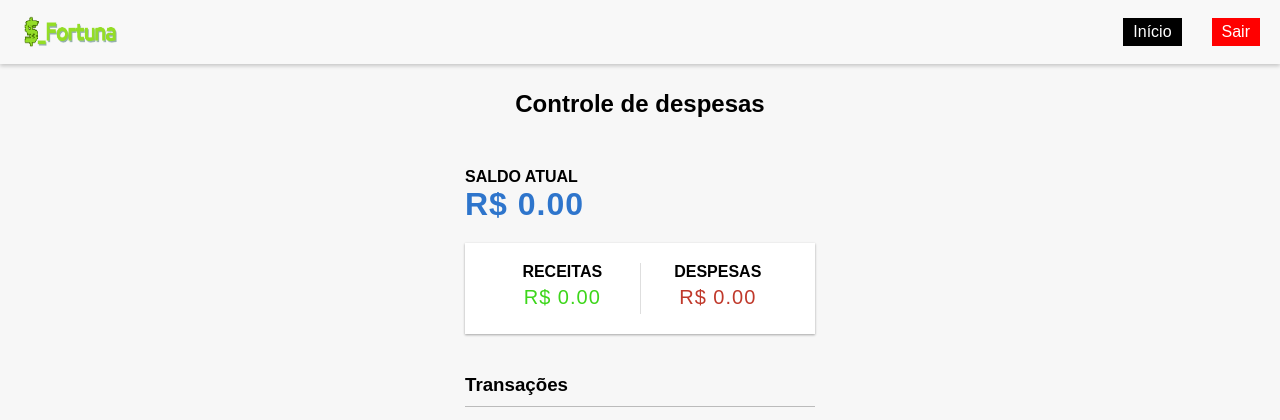
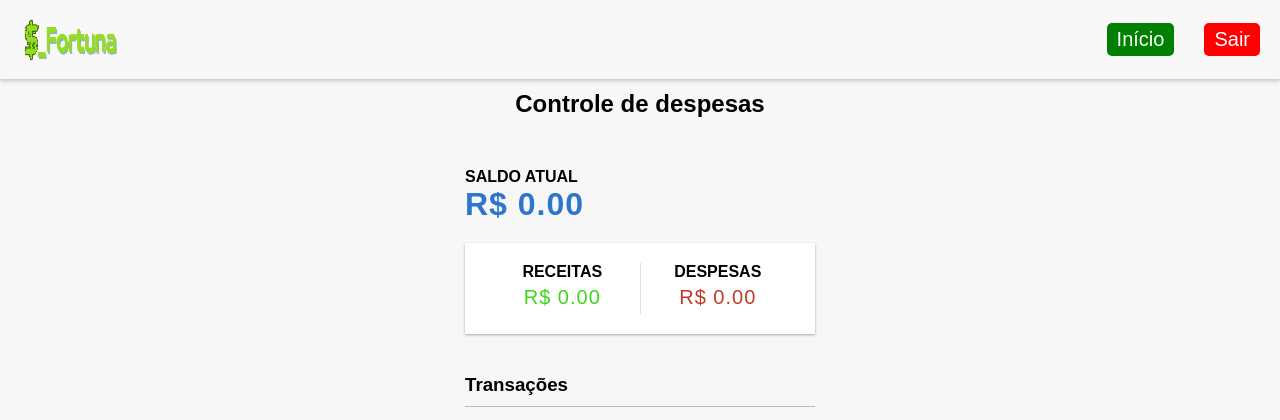
Before and after one commit to DiegoDantas02/fortunafinance, a PHP site: page /inicio/home.php in a window 1280 px wide. Shown: the top 420 px of the page. Run offline with PHP 8.4, Linux system fonts and the light colour scheme.

Commit message:
update header

```diff
--- a/inc/header.php
+++ b/inc/header.php
@@ -12,10 +12,10 @@
 
 <body>
     <header>
-        <a href="../inicio/home.php"><img src="../img/logo.png" alt="Logo"></a>
+        <a href="../inicio/home.php"><img src="../img/logo.png" alt="Logo" style="height: 55px;"></a>
         <div class="buttons">
-            <a href="../inicio/home.php">Início</a>
-            <a href="../tela-bloqueio/login.php">Sair</a>
+            <a href="../inicio/home.php"style="background-color:green; border-radius: 5px; font-size:20px;"; >Início</a>
+            <a href="../tela-bloqueio/login.php" style="border-radius: 5px; size:30px; font-size:20px;">Sair</a>
         </div>
     </header>
     <div style="margin-top: 70px;"> <!-- Espaço para evitar que o conteúdo seja sobreposto pelo cabeçalho -->
```
